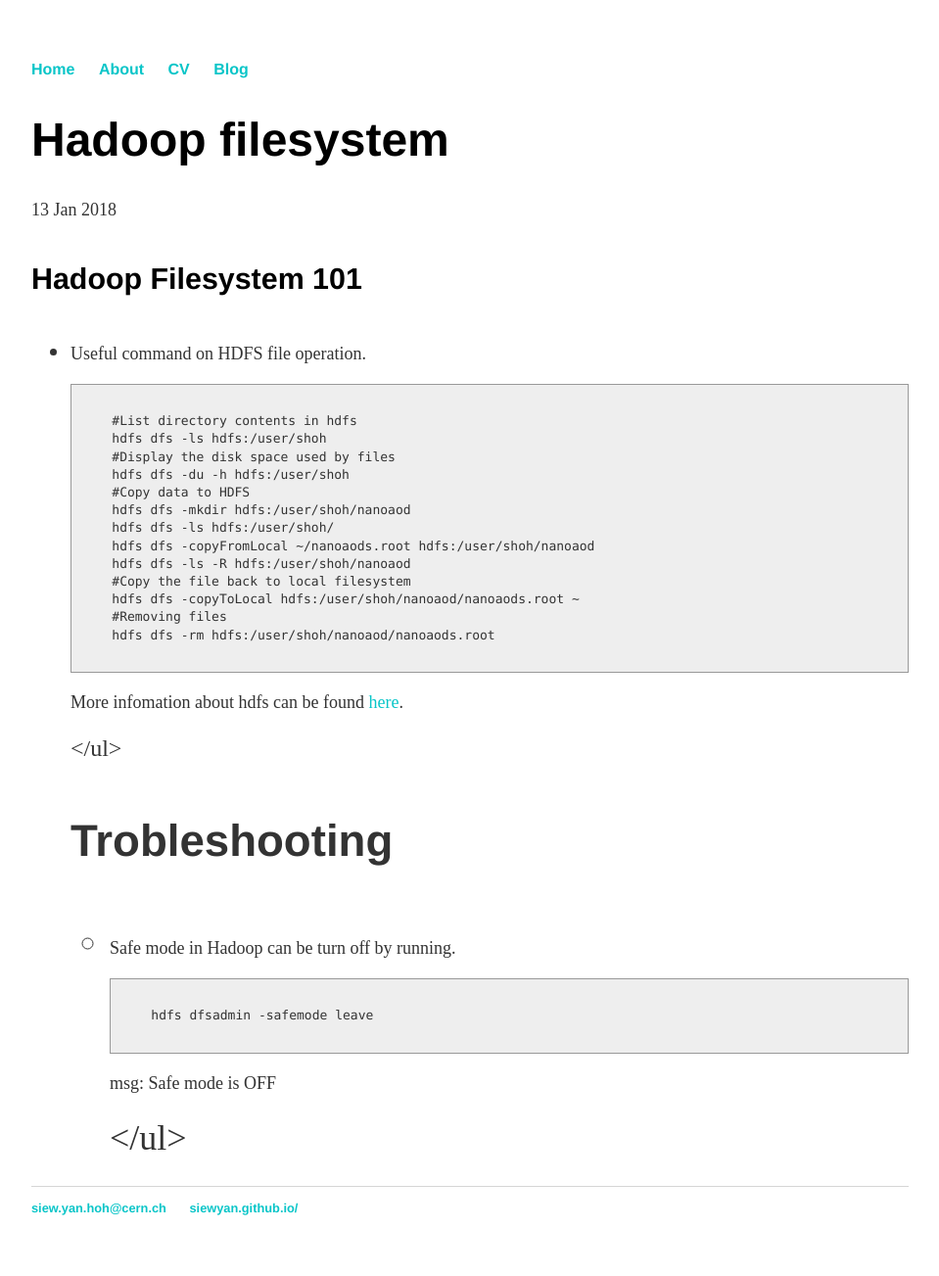
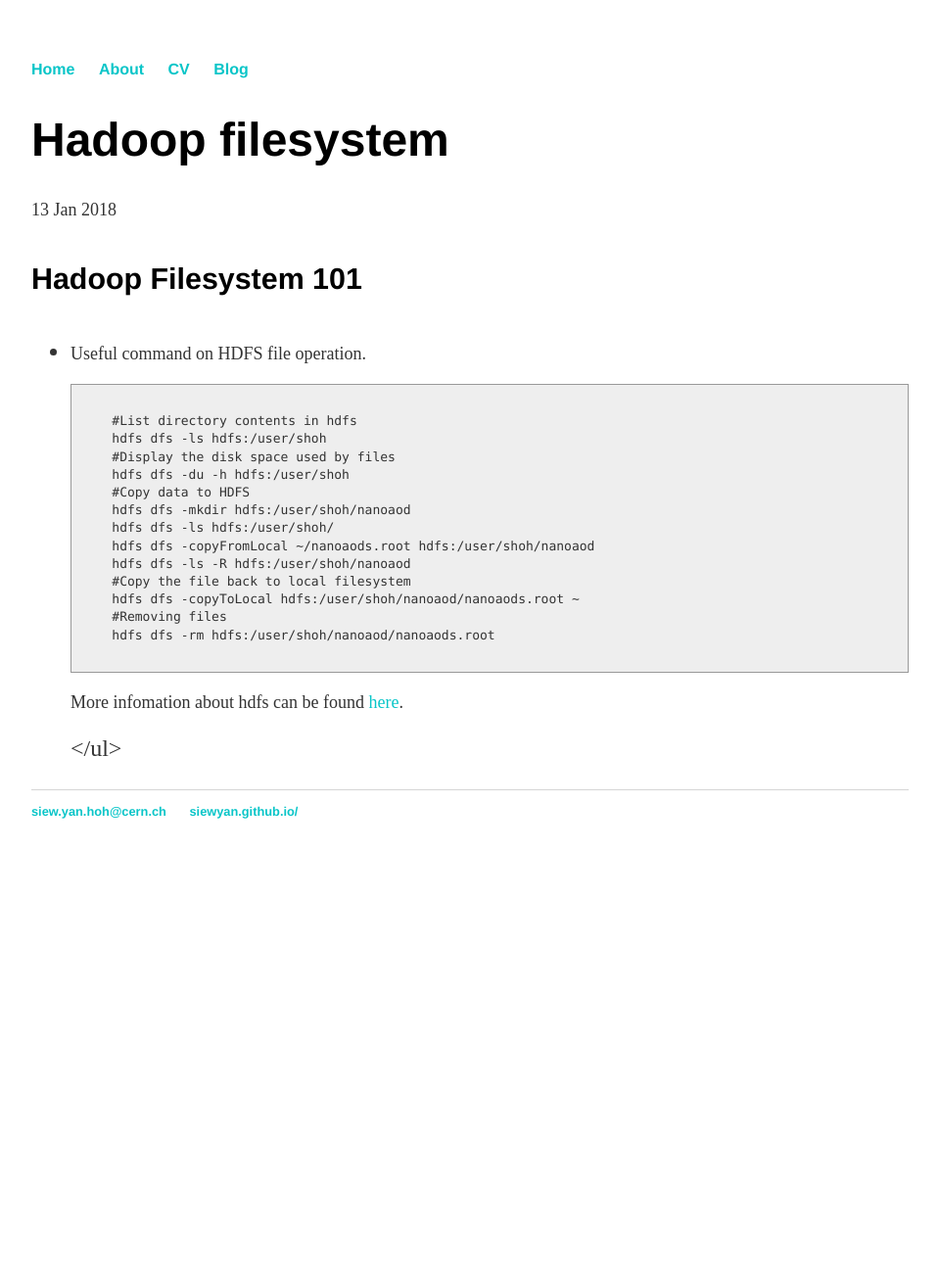
Before and after one commit to SiewYan/SiewYan.github.io, a Jekyll site: the page built from _posts/2018-01-13-Hadoop101.md, in a window 1280 px wide. Shown: the whole page at 98% size, without its empty margins (160-1119 px from the left). Built offline with Jekyll 4.4.1, drawn with Linux system fonts in a browser that asks for light colours; nearby versions of some CDN libraries; after the commit the page ends 900 px from its top, so only the background shows below that.

Commit message:
Update 2018-01-13-Hadoop101.md

```diff
--- a/_posts/2018-01-13-Hadoop101.md
+++ b/_posts/2018-01-13-Hadoop101.md
@@ -23,13 +23,4 @@ date: 2018-01-13
     hdfs dfs -rm hdfs:/user/shoh/nanoaod/nanoaods.root
     </code></pre>
     <p>More infomation about hdfs can be found <a href="https://indico.cern.ch/event/404527/" target="_blank" >here</a>.</p>
-</ul>
-
-<h4>Trobleshooting</h4>
-<ul>
-  <li><p>Safe mode in Hadoop can be turn off by running.</p>
-    <pre><code>
-    hdfs dfsadmin -safemode leave
-    </code></pre>
-    <p>msg: Safe mode is OFF</p>
-</ul>
+    </ul>
```
